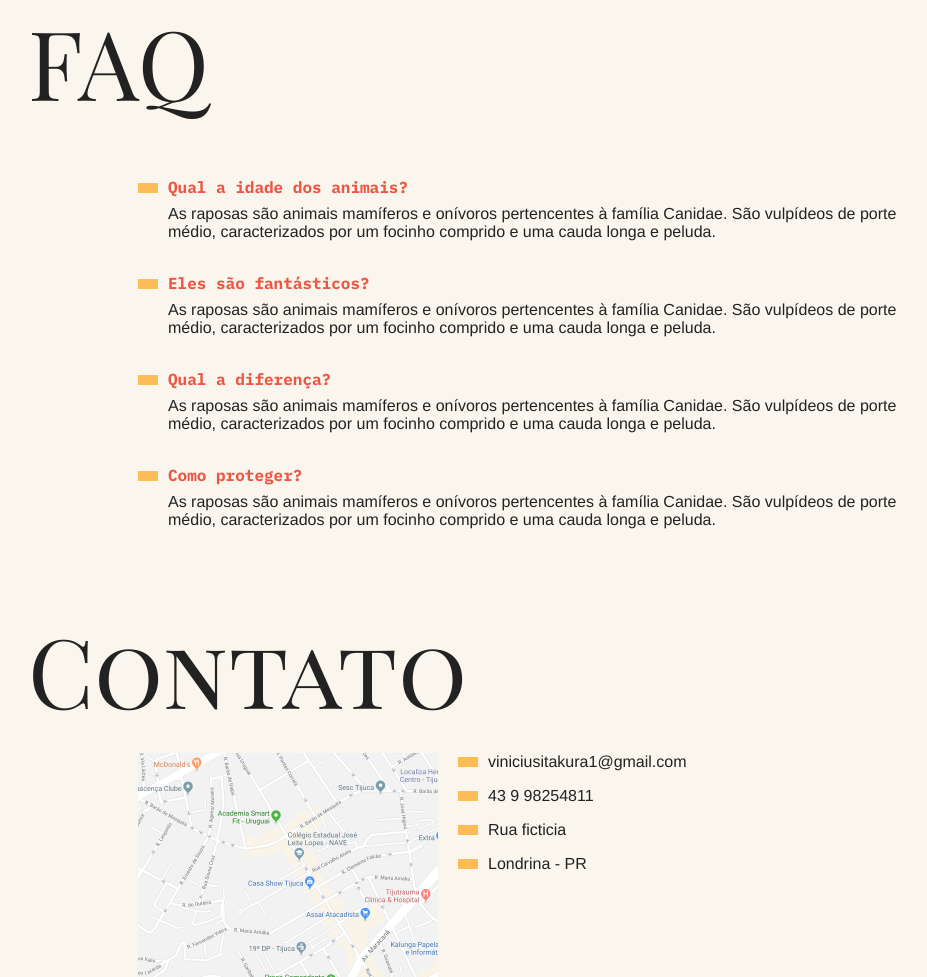
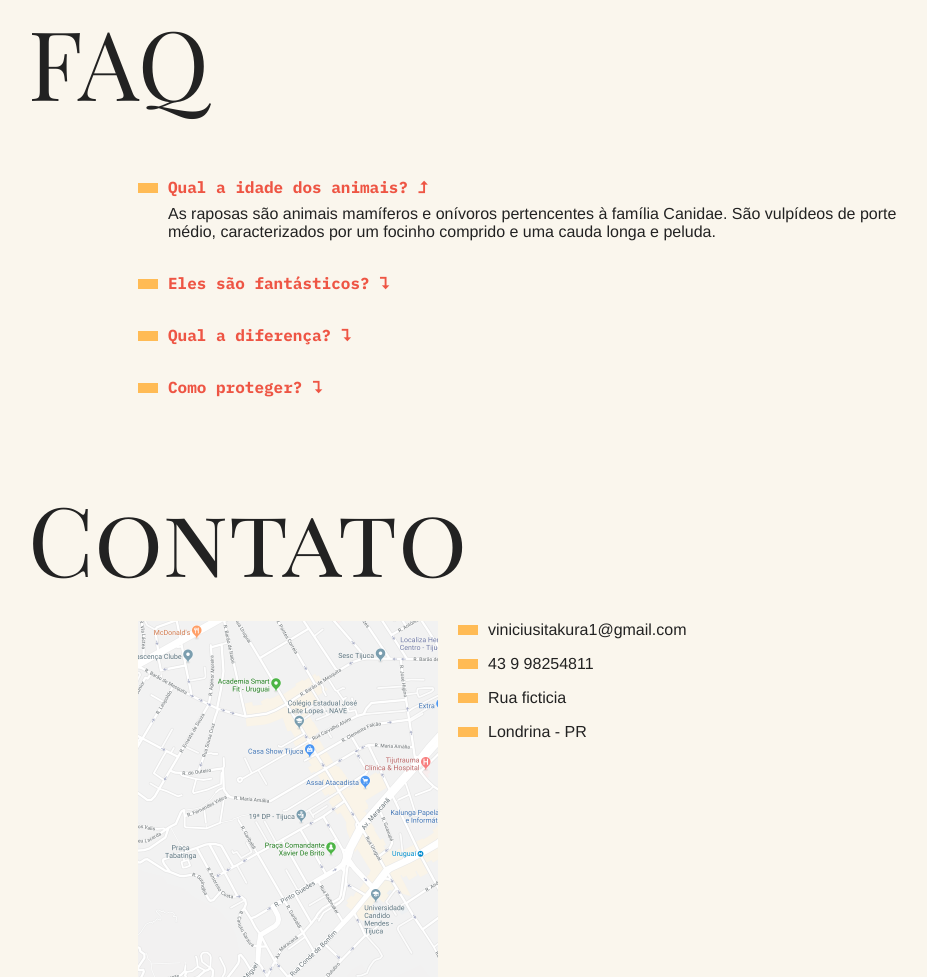
Before and after one commit to ViniciusItakura/AnimaisFantasticos.github.io, a plain HTML site: page index.html in a window 1280 px wide. Shown: the part 801-1778 px from the top of the page, without its empty margins (162-1089 px from the left). Drawn offline with Linux system fonts and the light colour scheme.

Commit message:
Adicionado accordion menu com javascript

```diff
--- a/css/style.css
+++ b/css/style.css
@@ -250,3 +250,34 @@ body {
         transform: translate3d(0, 0, 0);
     }
 }
+
+.js .js-accordion dd {
+    display: none;
+}
+
+.js-accordion dt::after {
+    content: '⮧';
+    margin-left: 10px;
+}
+
+.js-accordion dt.ativo::after {
+    content: '⮥';
+}
+
+.js-accordion dd.ativo {
+    display: block;
+    animation: slideDown .5s forwards;
+}
+
+@keyframes slideDown {
+    from {
+        opacity: 0;
+        max-height: 0;
+    }
+
+    to {
+        max-height: 200px;
+        opacity: 1;
+    }
+
+}
--- a/index.html
+++ b/index.html
@@ -120,7 +120,7 @@
     <section class="grid-section faq" id="faq">
         <h1 class="titulo">FAQ</h1>
 
-        <dl class="faq-lista">
+        <dl class="faq-lista js-accordion">
             <dt>Qual a idade dos animais?</dt>
             <dd>As raposas são animais mamíferos e onívoros pertencentes à família Canidae. São vulpídeos de porte
                 médio, caracterizados por um focinho comprido e uma cauda longa e peluda.
--- a/script.js
+++ b/script.js
@@ -1,3 +1,4 @@
+function initTabNav() {
     const tabMenu = document.querySelectorAll('.js-tabmenu li');
     const tabContent = document.querySelectorAll('.js-tabcontent section');
 
@@ -18,3 +19,27 @@ if (tabMenu.length && tabContent.length) {
         });
 
     }
+}
+
+function initAccordion() {
+
+    initTabNav();
+
+    const accordionList = document.querySelectorAll('.js-accordion dt');
+    if (accordionList.length) {
+        accordionList[0].classList.add('ativo');
+        accordionList[0].nextElementSibling.classList.add('ativo');
+
+
+        function activeAccordion() {
+            this.classList.toggle('ativo');
+            this.nextElementSibling.classList.toggle('ativo');
+        }
+
+        accordionList.forEach((item) => {
+            item.addEventListener('click', activeAccordion);
+        });
+    }
+}
+
+initAccordion();
```
Lines whose indentation alone changed are shown as unchanged.
